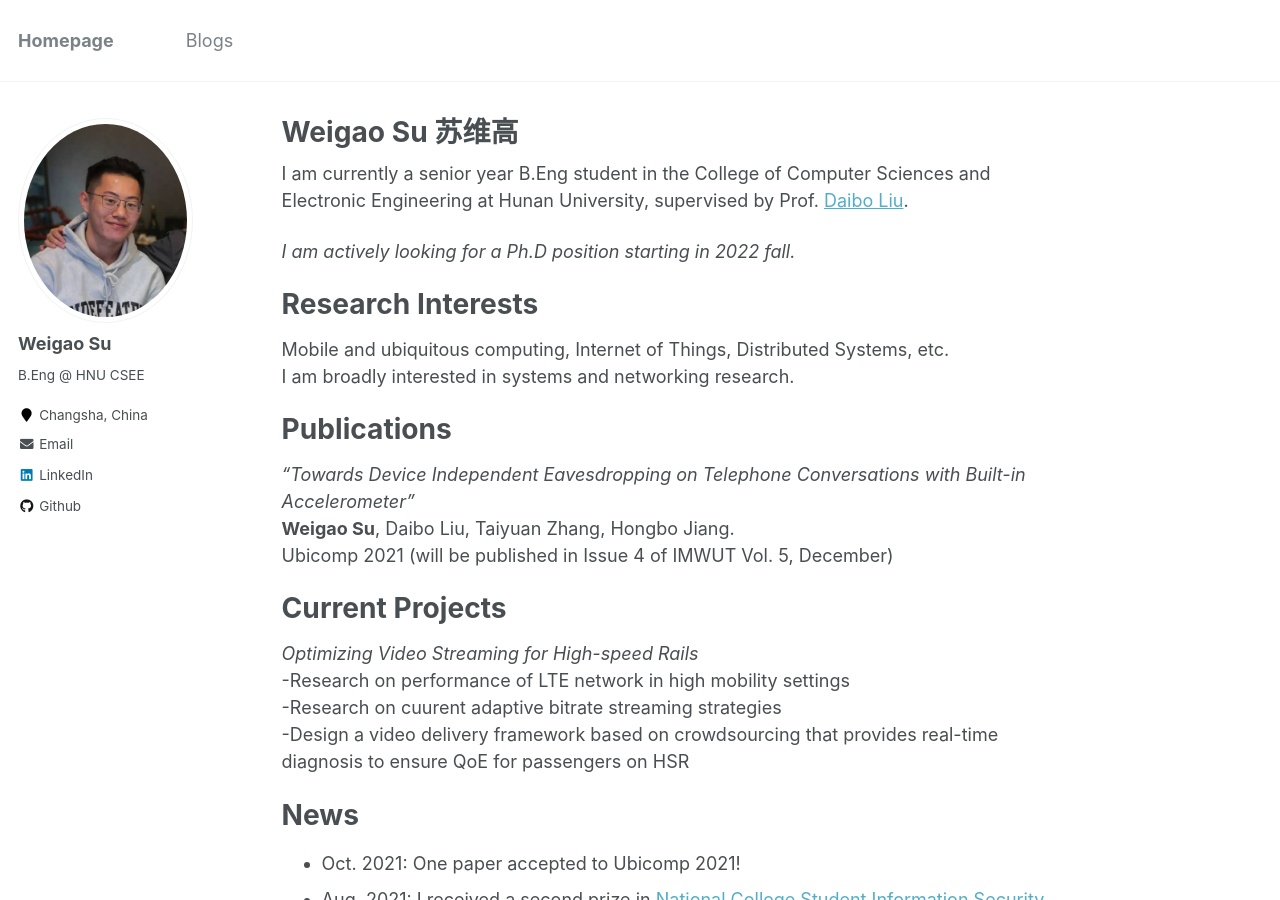
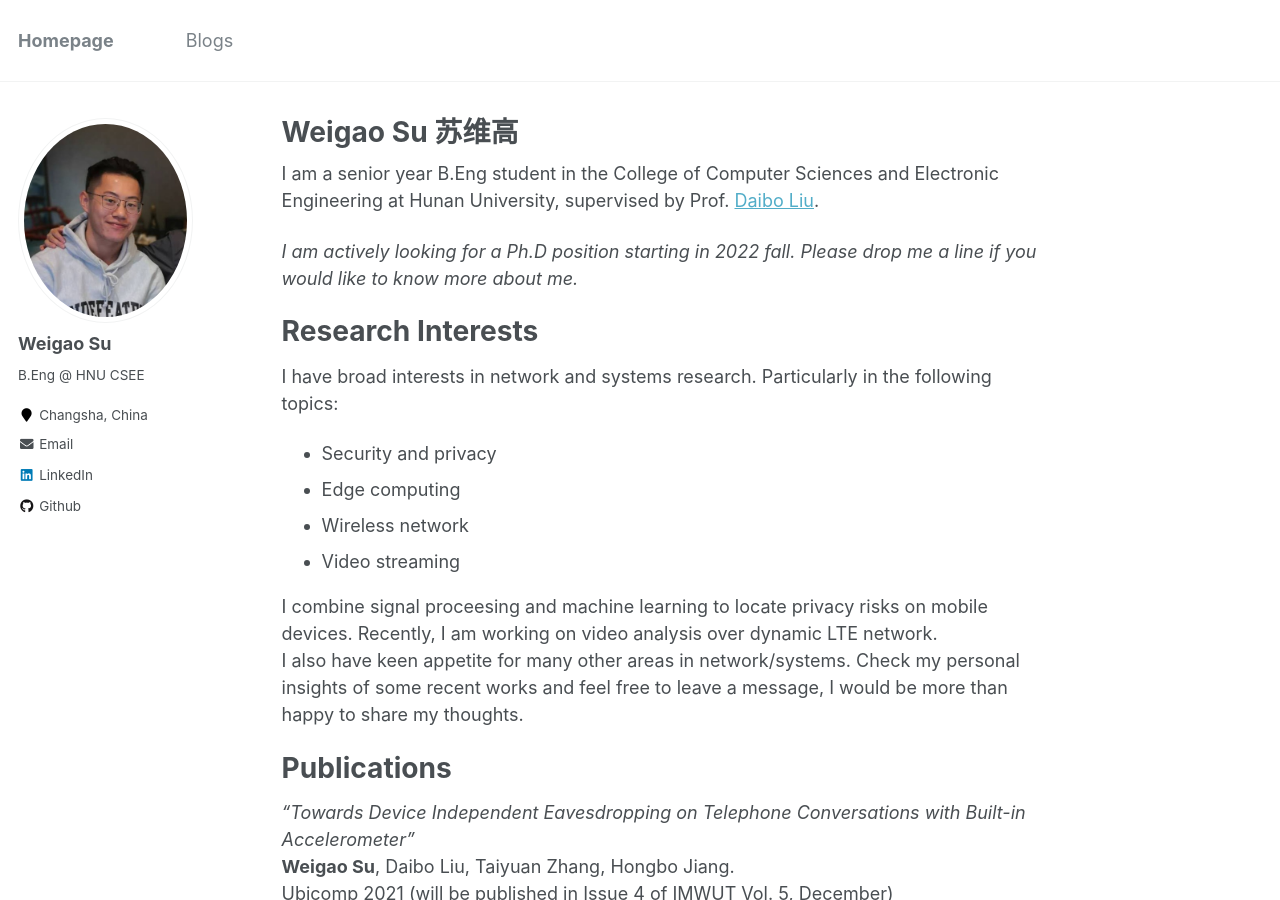
Before and after one commit to wegul/wegul.github.io, a Jekyll site: the page built from _pages/about.md, in a window 1280 px wide and 900 px high. Built offline with Jekyll 4.4.1, drawn with Linux system fonts in a browser that asks for light colours.

Commit message:
Update about.md

```diff
--- a/_pages/about.md
+++ b/_pages/about.md
@@ -8,18 +8,23 @@ redirect_from:
   - /about.html
 ---
 
-I am currently a senior year B.Eng student in the College of Computer Sciences and Electronic Engineering at Hunan University, supervised by Prof. [Daibo Liu](https://sites.google.com/site/dbliuuestc/home).
+I am a senior year B.Eng student in the College of Computer Sciences and Electronic Engineering at Hunan University, supervised by Prof. [Daibo Liu](https://sites.google.com/site/dbliuuestc/home).
 
-
-*I am actively looking for a Ph.D position starting in 2022 fall.*
+*I am actively looking for a Ph.D position starting in 2022 fall. Please drop me a line if you would like to know more about me.*
 
 
 
 
 Research Interests
 ======
-Mobile and ubiquitous computing, Internet of Things, Distributed Systems, etc.
-I am broadly interested in systems and networking research.
+I have broad interests in network and systems research. Particularly in the following topics:
+- Security and privacy
+- Edge computing
+- Wireless network
+- Video streaming
+
+I combine signal proceesing and machine learning to locate privacy risks on mobile devices. Recently, I am working on video analysis over dynamic LTE network.
+I also have keen appetite for many other areas in network/systems. Check my personal insights of some recent works and feel free to leave a message, I would be more than happy to share my thoughts.
 
 Publications
 ======
```
